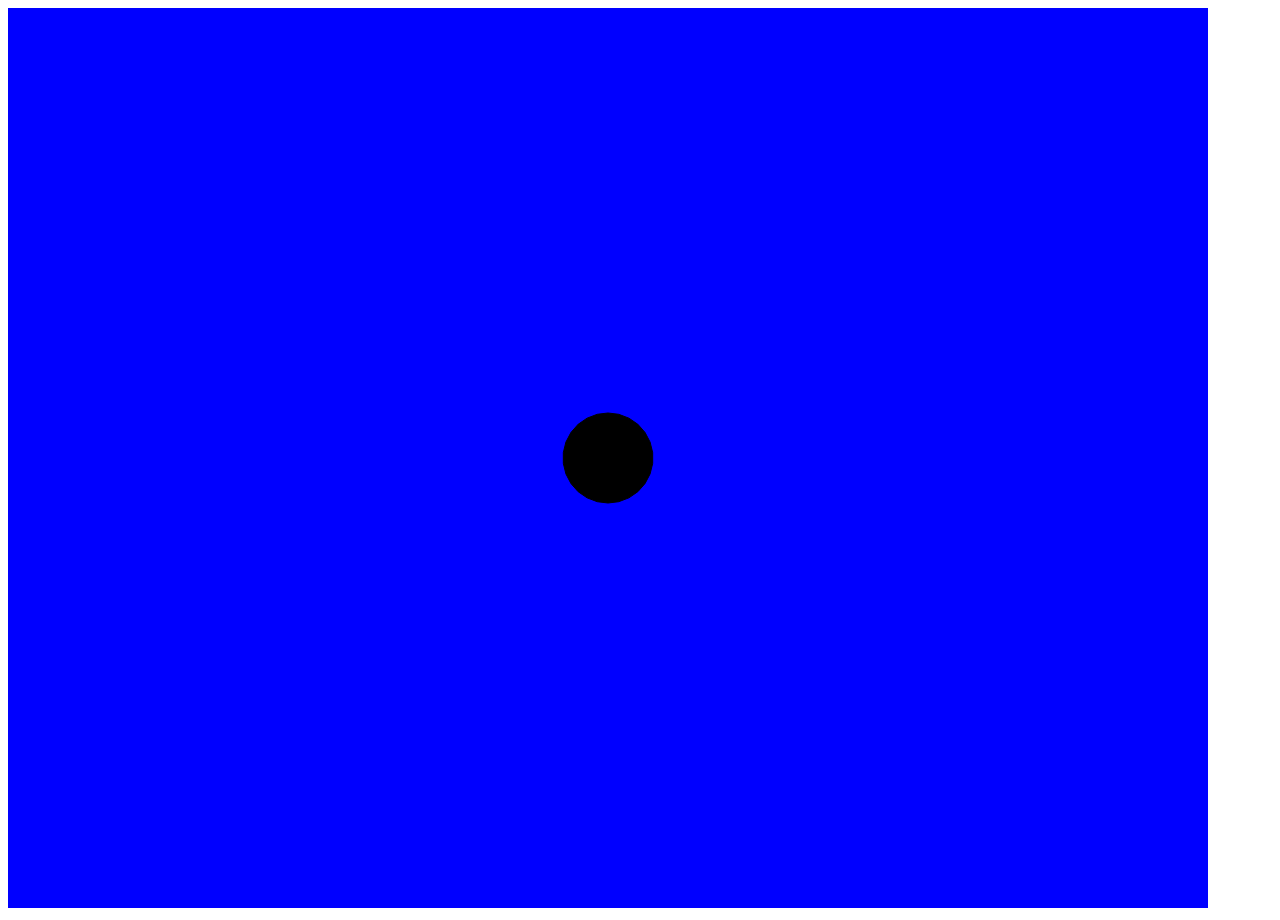
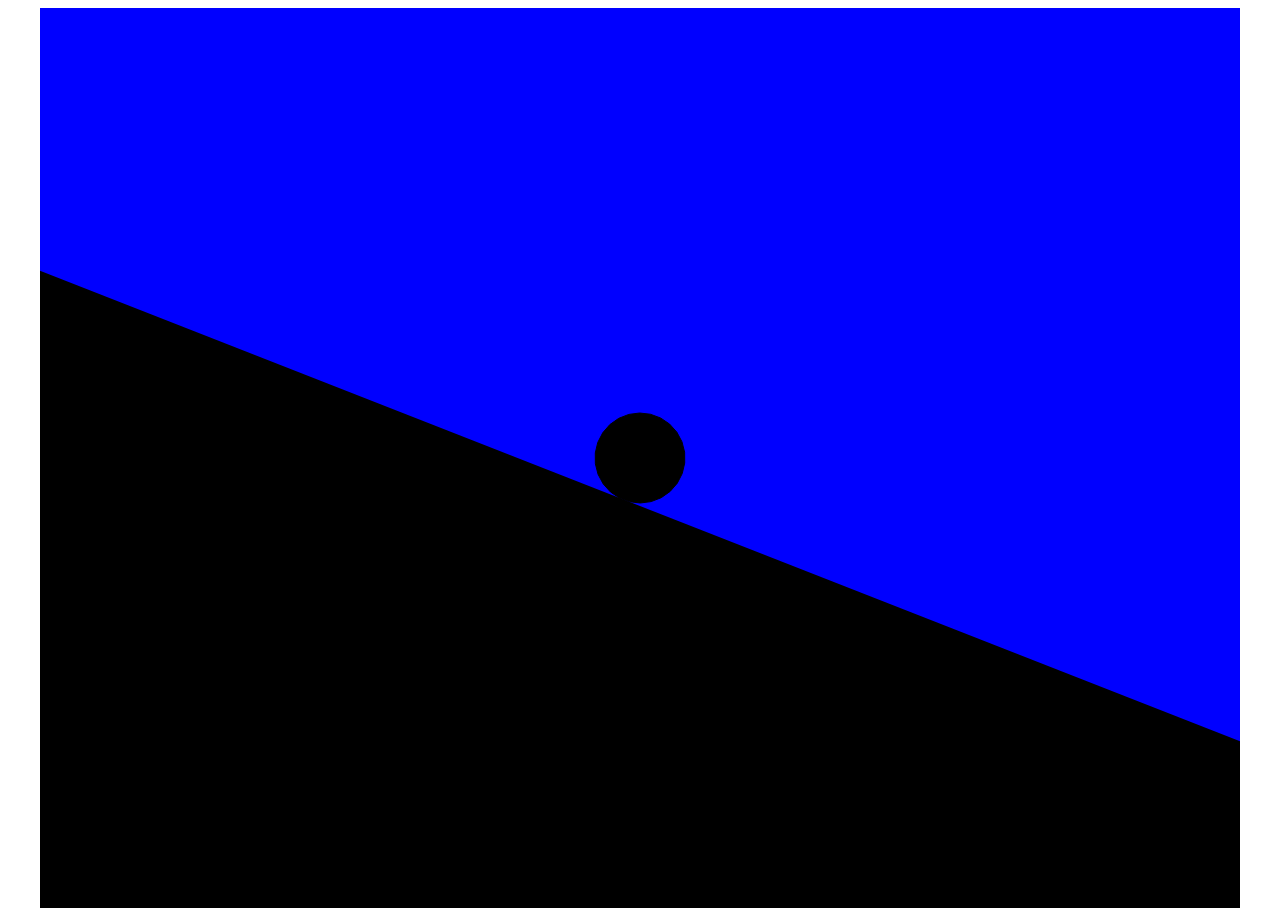
Before and after one commit to chaitanyavd/PaloAltosAdventures, a website: page dist/index.html in a window 1280 px wide. Drawn offline with Linux system fonts and the light colour scheme.

Commit message:
Add suitable demo terrain

```diff
--- /dev/null
+++ b/assets/stylesheets/main_view.css
@@ -0,0 +1,4 @@
+#canvas-wrapper {
+    display: flex;
+    justify-content: center;
+}
--- a/src/bodies/dynamic/player.js
+++ b/src/bodies/dynamic/player.js
@@ -10,6 +10,7 @@ export default class Player {
         this.body.friction = 0
         this.body.frictionStatic = 0
         this.body.mass = 1
+        this.body.restitution = 0.5
         // debugger
         Matter.World.add(this.world, this.body)
     }
--- a/src/game/game.js
+++ b/src/game/game.js
@@ -10,8 +10,8 @@ export default class Game {
         this.engine = Matter.Engine.create();
         this.world = this.engine.world
         this.animate = this.animate.bind(this)
-        this.ground = new Ground(500, 500, 400, 1200, this.engine, this.world)
-        this.player = new Player(500, 50, 45, this.engine, this.world)
+        this.ground = new Ground(9000, 6000, this.engine, this.world)
+        this.player = new Player(330, 0, 45, this.engine, this.world)
 
 
         window.stopAnimation = this.stopAnimation.bind(this);
```
Also changed, not shown: src/bodies/static/ground.js (+1 -11 lines), dist/index.html, dist/main.js.
